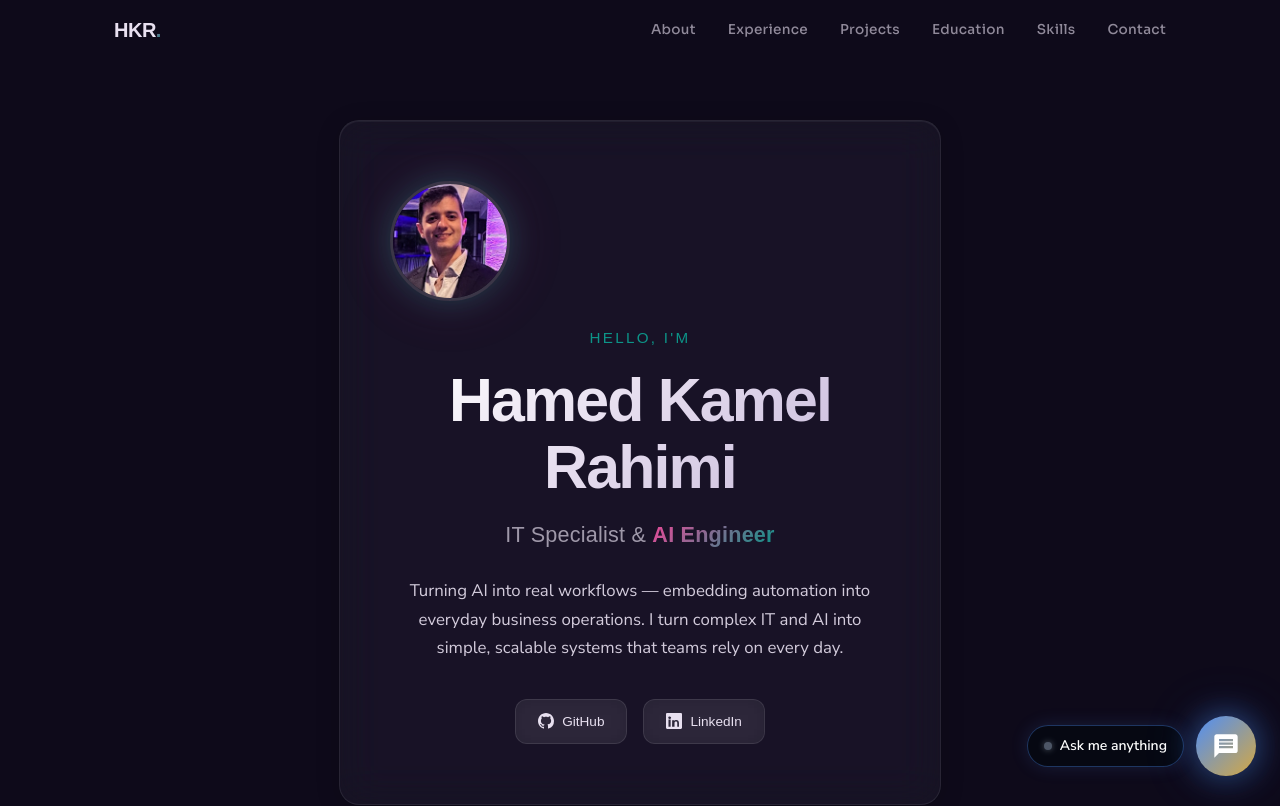
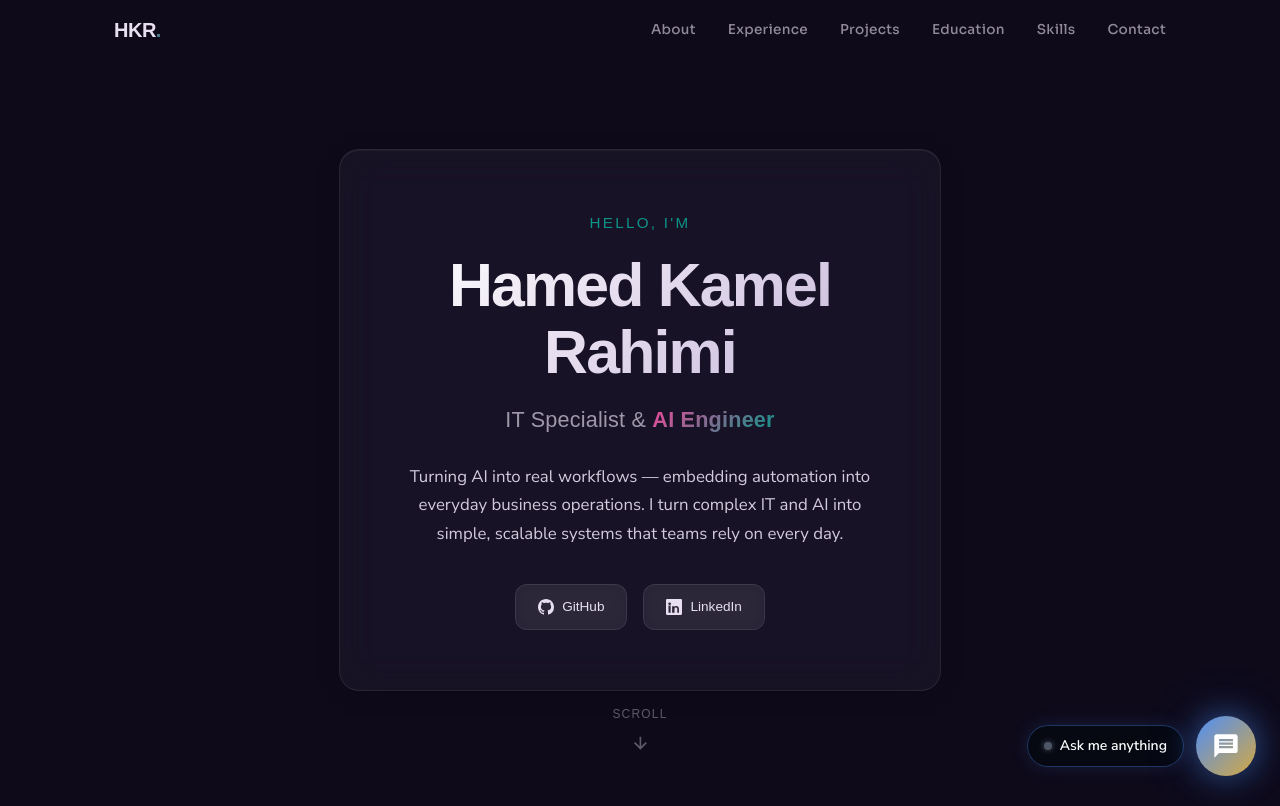
Before and after one commit to hamed-kamelr/hamed-kamelr.github.io, a Next.js app: page / in a window 1280 px wide. Shown: the top 806 px of the page. Built offline with nearby package versions, Linux system fonts and the light colour scheme.

Commit message:
revert: remove profile photo and fix deploy workflow

```diff
--- a/app/components/Hero.tsx
+++ b/app/components/Hero.tsx
@@ -27,13 +27,6 @@ export default function Hero() {
     >
       <div className="max-w-[1100px] mx-auto px-6">
         <div className="hero-card glass reveal text-center py-[60px] px-[50px] max-w-[720px] mx-auto relative">
-          {/* Photo */}
-          <img
-            src="/photo.jpg"
-            alt="Hamed Kamel Rahimi"
-            className="hero-photo"
-          />
-
           {/* Greeting */}
           <p className="font-heading text-[0.95rem] font-medium text-[#0d9488] tracking-[0.15em] uppercase mb-4">
             Hello, I&apos;m
```
Also changed, not shown: public/photo.jpg (deleted).
